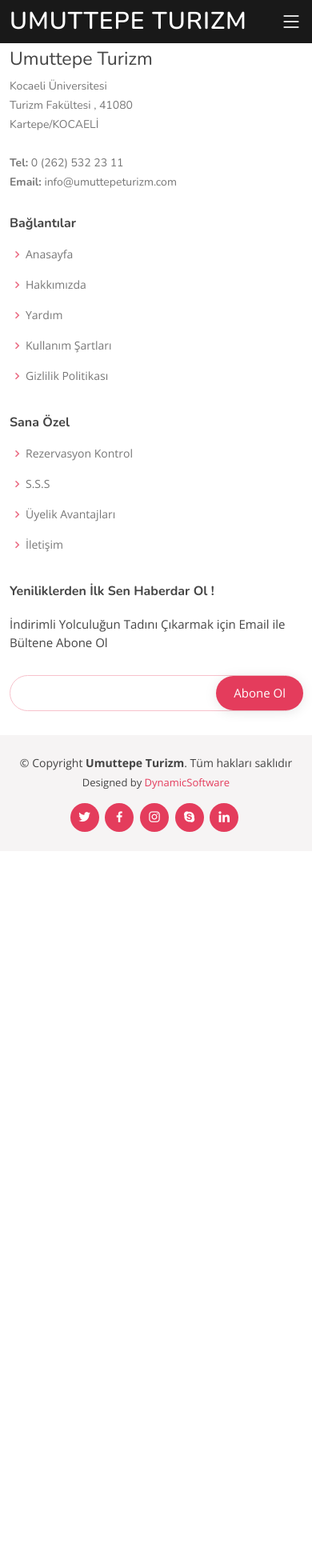
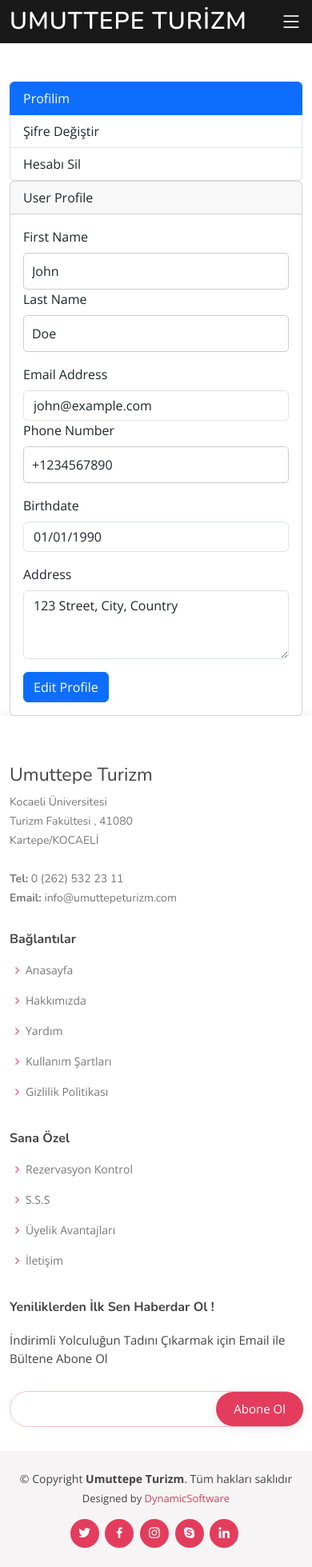
Before and after one commit to Arifcngk/UMUTTEPE-TURIZM, a CodeIgniter 4 app: the page made by app/Views/pages/user_profile.php in a window 390 px wide. Shown: the whole page at 80% size. Before the commit the page ends 1040 px from the top, so only its background shows below. Run offline with PHP 8.4 and a stand-in for CodeIgniter, Linux system fonts and the light colour scheme; the template is opened without the code that fills it, so the values that code supplies are empty; some libraries are stand-ins or nearby versions.

Commit message:
profil sayfası düzenlendi

```diff
--- a/app/Views/pages/user_profile.php
+++ b/app/Views/pages/user_profile.php
@@ -1,29 +1,85 @@
 <!DOCTYPE html>
-<html lang="en">
+<html lang="tr">
+
 <!-- head başlangıc -->
 
 <head>
-    <?php include "app/Views/partials/_head.php"?>
+    <?php include "app/Views/partials/_head.php" ?>
 </head>
 <!-- head son -->
+
 <body>
-      <!-- navbar başlangıç -->
-      <?php include "app/Views/partials/_navbar.php" ?>
+
+    <!-- navbar başlangıç -->
+    <?php include "app/Views/partials/_navbar.php" ?>
     <!-- navbar başlangıç -->
 
-<!-- kullanıcı profili baslangıc -->
+    <?php if (!empty($message)) : ?>
+        <div class="alert <?php echo $message['type']; ?>">
+            <?php echo $message['text']; ?>
+        </div>
+    <?php endif; ?>
 
+    <main id="main">
+    <div class="container mt-5">
+        <div class="row">
+            <!-- Kategori Menüsü -->
+            <div class="col-md-3">
+                <div class="list-group">
+                    <a href="#" class="list-group-item list-group-item-action active" aria-current="true">Profilim</a>
+                    <a href="#" class="list-group-item list-group-item-action">Şifre Değiştir</a>
+                    <a href="#" class="list-group-item list-group-item-action">Hesabı Sil</a>
+                </div>
+            </div>
+            <!-- Kullanıcı Profili -->
+            <div class="col-md-9">
+                <div class="card">
+                    <div class="card-header">
+                        User Profile
+                    </div>
+                    <div class="card-body">
+                        <div class="row mb-3">
+                            <div class="col-md-6">
+                                <label for="firstName" class="form-label">First Name</label>
+                                <input type="text" class="form-control" id="firstName" value="John" readonly>
+                            </div>
+                            <div class="col-md-6">
+                                <label for="lastName" class="form-label">Last Name</label>
+                                <input type="text" class="form-control" id="lastName" value="Doe" readonly>
+                            </div>
+                        </div>
+                        <div class="row mb-3">
+                            <div class="col-md-6">
+                                <label for="email" class="form-label">Email Address</label>
+                                <input type="email" class="form-control" id="email" value="john@example.com" readonly>
+                            </div>
+                            <div class="col-md-6">
+                                <label for="phone" class="form-label">Phone Number</label>
+                                <input type="text" class="form-control" id="phone" value="+1234567890" readonly>
+                            </div>
+                        </div>
+                        <div class="mb-3">
+                            <label for="birthdate" class="form-label">Birthdate</label>
+                            <input type="date" class="form-control" id="birthdate" value="1990-01-01" readonly>
+                        </div>
+                        <div class="mb-3">
+                            <label for="address" class="form-label">Address</label>
+                            <textarea class="form-control" id="address" rows="3" readonly>123 Street, City, Country</textarea>
+                        </div>
+                        <a href="#" class="btn btn-primary">Edit Profile</a>
+                    </div>
+                </div>
+            </div>
+        </div>
+    </div>
+    </main>
+    <!-- End #main -->
 
-<!-- kullanıcı profili kapanıs -->
+    <!-- ======= Footer ======= -->
+    <?php include "app/Views/partials/_footer.php" ?>
+    <!--  Footer-Kapanıs -->
 
-
-
-       <!-- ======= Footer ======= -->
-       <?php include "app/Views/partials/_footer.php"?>
-       <!--  Footer-Kapanıs -->
-
-    <a href="#" class="back-to-top d-flex align-items-center justify-content-center"><i
-            class="bi bi-arrow-up-short"></i></a>
+    <a href="#" class="back-to-top d-flex align-items-center justify-content-center"><i class="bi bi-arrow-up-short"></i></a>
 
     <!-- Vendor JS Files -->
     <script src="public/assets/vendor/bootstrap/js/bootstrap.bundle.min.js"></script>
@@ -35,4 +91,5 @@
     <script src="public/assets/js/main.js"></script>
     <script></script>
 </body>
+
 </html>
```
